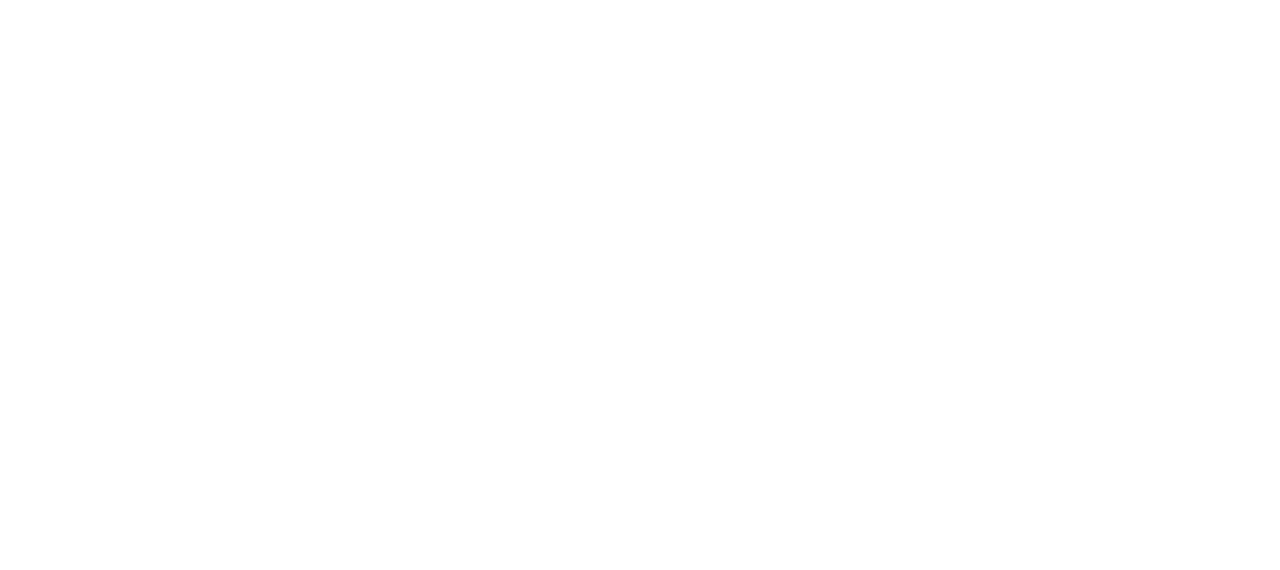
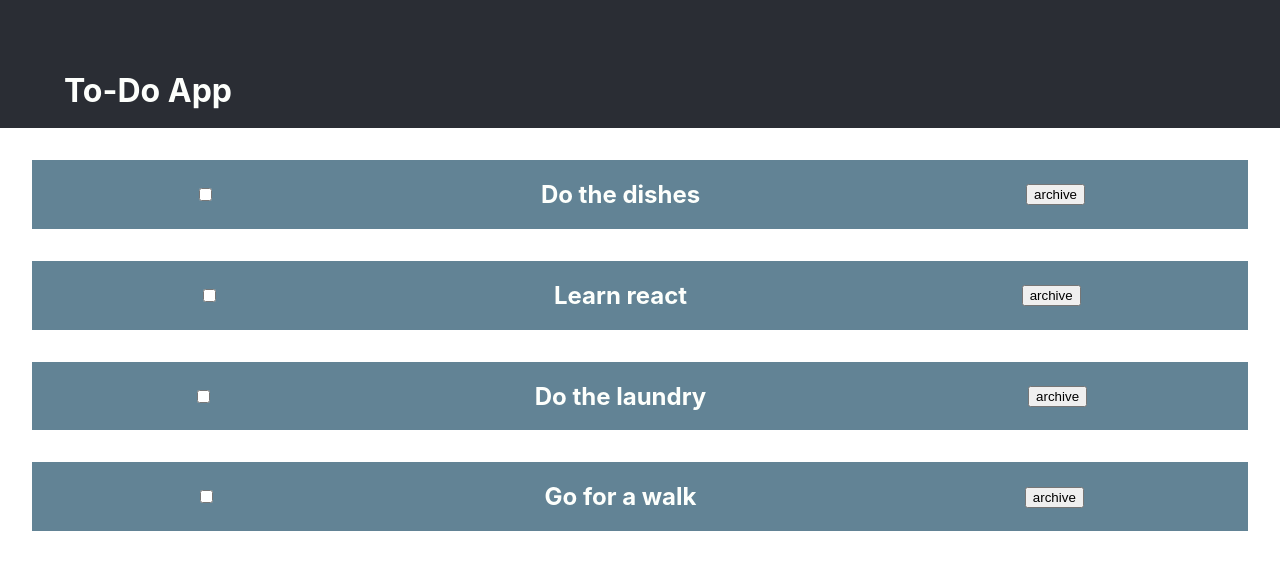
Before and after one commit to yannhn/to-do, a React (Create React App) app: page / in a window 1280 px wide. Shown: the top 570 px of the page. Built offline with nearby package versions, Linux system fonts and the light colour scheme.

Commit message:
add delete and archive structure

```diff
--- a/package.json
+++ b/package.json
@@ -6,9 +6,11 @@
     "@testing-library/jest-dom": "^5.16.4",
     "@testing-library/react": "^13.3.0",
     "@testing-library/user-event": "^13.5.0",
+    "nanoid": "^3.3.4",
     "react": "^18.1.0",
     "react-dom": "^18.1.0",
     "react-scripts": "5.0.1",
+    "styled-components": "^5.3.5",
     "web-vitals": "^2.1.4"
   },
   "scripts": {
--- a/src/App.js
+++ b/src/App.js
@@ -1,7 +1,79 @@
+import { useState } from "react";
 import "./App.css";
+import Header from "./components/Header.js";
+import ToDo from "./components/ToDo";
+import { nanoid } from "nanoid";
 
 function App() {
-  return <div className="App"></div>;
+  const [items, setItems] = useState([
+    {
+      id: nanoid(),
+      name: "Do the dishes",
+      isCompleted: true,
+      isArchived: false,
+    },
+    {
+      id: nanoid(),
+      name: "Learn react",
+      isCompleted: true,
+      isArchived: false,
+    },
+    {
+      id: nanoid(),
+      name: "Do the laundry",
+      isCompleted: true,
+      isArchived: false,
+    },
+    {
+      id: nanoid(),
+      name: "Go for a walk",
+      isCompleted: true,
+      isArchived: false,
+    },
+  ]);
+
+  function toggleComplete(id) {
+    const toggleCompleted = items.map((item) => {
+      if (id === item.id) {
+        return { ...item, isCompleted: !item.isCompleted };
+      }
+      return item;
+    });
+    setItems(toggleCompleted);
+  }
+
+  function toggleArchive(id) {
+    const toggleArchived = items.map((item) => {
+      if (id === item.id) {
+        return { ...item, isArchived: !item.isArchived };
+      } else {
+        return item;
+      }
+    });
+    setItems(toggleArchived);
+  }
+
+  function deleteToDo(id) {
+    const filteredTodos = items.filter((item) => item.id !== id);
+    setItems(filteredTodos);
+  }
+
+  return (
+    <div className="App">
+      <Header></Header>
+      {items.map((item) => (
+        <ToDo
+          key={item.id}
+          name={item.name}
+          isCompleted={item.isCompleted}
+          isArchived={item.isArchived}
+          toggleComplete={() => toggleComplete(item.id)}
+          deleteToDo={() => deleteToDo(item.id)}
+          archiveToDo={() => toggleArchive(item.id)}
+        ></ToDo>
+      ))}
+    </div>
+  );
 }
 
 export default App;
--- /dev/null
+++ b/src/components/Header.js
@@ -0,0 +1,24 @@
+import styled from "styled-components";
+
+function Header() {
+  return (
+    <TitleContainer>
+      <Title>To-Do App</Title>
+    </TitleContainer>
+  );
+}
+
+export default Header;
+
+const TitleContainer = styled.section`
+  background-color: #2a2d34;
+  padding: 4em;
+  position: relative;
+`;
+
+const Title = styled.h1`
+  color: #fdfffc;
+  font-size: 2rem;
+  position: absolute;
+  top: 35%;
+`;
--- /dev/null
+++ b/src/components/ToDo.js
@@ -0,0 +1,80 @@
+import styled from "styled-components";
+
+function ToDo({
+  key,
+  name,
+  isCompleted,
+  isArchived,
+  toggleComplete,
+  deleteToDo,
+  archiveToDo,
+}) {
+  return (
+    <ToDoContainer>
+      <input type="checkbox" onClick={toggleComplete}></input>
+      <ToDoTitle variant={isCompleted}>{name}</ToDoTitle>
+      <ToDoRight>
+        {isCompleted ? (
+          <button onClick={archiveToDo}>archive</button>
+        ) : (
+          <button onClick={deleteToDo}>delete</button>
+        )}
+      </ToDoRight>
+    </ToDoContainer>
+  );
+}
+
+export default ToDo;
+
+const ToDoContainer = styled.section`
+  background-color: #628395;
+  display: flex;
+  justify-content: space-around;
+  align-items: center;
+  margin: 2em;
+  /* box-shadow: rgba(98, 131, 149, 0.4) -5px 5px,
+    rgba(98, 131, 149, 0.3) -10px 10px, rgba(98, 131, 149, 0.2) -15px 15px,
+    rgba(98, 131, 149, 0.1) -20px 20px, rgba(98, 131, 149, 0.05) -25px 25px; */
+`;
+
+// TODO -> Check label or section
+
+// const ToDoLeft = styled.label`
+//   display: flex;
+//   flex-direction: row;
+// `;
+
+// const ToDoCheckbox = styled.input`
+//   border: none;
+//   border-radius: 4px;
+//   background-color: #ff0000;
+//   width: 50px;
+//   height: 50px;
+//   margin: 1em;
+//   cursor: pointer;
+// `;
+
+const ToDoTitle = styled.h2`
+  color: #fdfffc;
+  text-decoration: ${(props) => (props.variant ? "none" : "line-through")};
+`;
+
+// const ToDoCheckboxContainer = styled.section`
+//   border-left: 2px dotted black;
+//   border-radius: 4px;
+//   align-self: center;
+//   width: 30px;
+//   margin: 1em;
+// `;
+
+const ToDoRight = styled.section``;
+
+// const ToDoButton = styled.button`
+//   padding: 0.6em 2em;
+//   border: none;
+//   border-radius: 10px;
+//   background-color: #fdfffc;
+//   color: #628395;
+//   font-weight: bold;
+//   cursor: pointer;
+// `;
```
Also changed, not shown: src/stories/Button.jsx (+11 -7 lines), 1 other file (tests, documents, lock files or other folders).
